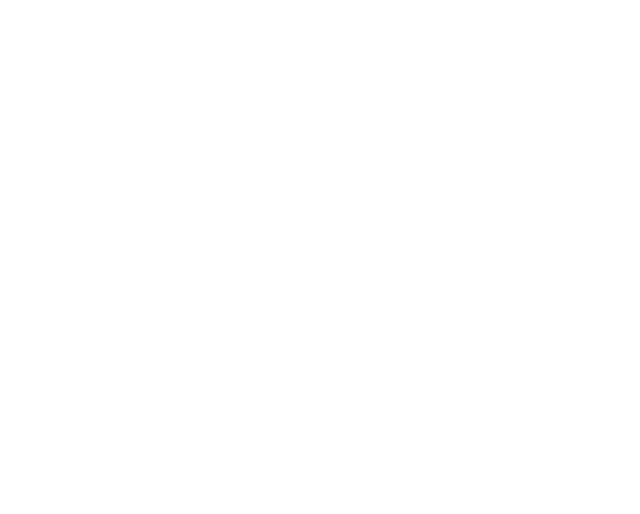
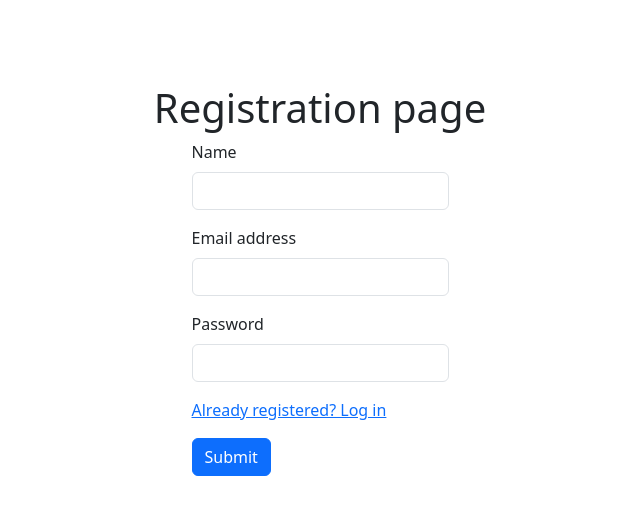
Before and after one commit to TsNikolay/Expense-Managment-App, a React (Create React App) app in the folder client/: page /registration in a window 1280 px wide. Before the commit this address had no page. Shown: the top 514 px of the page, without its empty margins (320-960 px from the left). Built offline with nearby package versions, Linux system fonts and the light colour scheme.

Commit message:
Basic Login and Registration pages templates were added

```diff
--- a/client/src/App.js
+++ b/client/src/App.js
@@ -1,12 +1,16 @@
 import "./App.css";
 import { Route, Routes } from "react-router-dom";
 import Homepage from "./pages/Homepage";
+import Registration from "./pages/Registration";
+import Login from "./pages/Login";
 
 function App() {
   return (
     <div>
       <Routes>
         <Route path="/" element={<Homepage />} />
+        <Route path="/registration" element={<Registration />} />
+        <Route path="/login" element={<Login />} />
       </Routes>
     </div>
   );
--- a/client/src/components/Tamplate/Header.js
+++ b/client/src/components/Tamplate/Header.js
@@ -19,7 +19,7 @@
           </button>
           <div className="collapse navbar-collapse" id="navbarTogglerDemo01">
             <Link className="navbar-brand text-white" href="#">
-              Hidden brand
+              Expense Management
             </Link>
             <ul className="navbar-nav ms-auto mb-2 mb-lg-0">
               <li className="nav-item">
--- /dev/null
+++ b/client/src/pages/Login.js
@@ -0,0 +1,54 @@
+import React from "react";
+import styles from "./Registration.module.css";
+import { Link } from "react-router-dom";
+
+const Login = () => {
+  const submitHandler = (event) => {
+    event.preventDefault();
+
+    const formData = {
+      email: event.target.elements.email.value,
+      password: event.target.elements.password.value,
+    };
+    console.log(formData);
+  };
+
+  return (
+    <div className={styles.container}>
+      <h1>Login page</h1>
+      <form onSubmit={submitHandler}>
+        <div className="mb-3">
+          <label htmlFor="exampleInputEmail1" className="form-label">
+            Email address
+          </label>
+          <input
+            type="email"
+            className="form-control"
+            id="exampleInputEmail1"
+            name="email"
+            aria-describedby="emailHelp"
+          />
+        </div>
+        <div className="mb-3">
+          <label htmlFor="exampleInputPassword1" className="form-label">
+            Password
+          </label>
+          <input
+            type="password"
+            className="form-control"
+            id="exampleInputPassword1"
+            name="password"
+          />
+        </div>
+        <Link to="/registration" className="d-block mb-2">
+          <p>Don't have an account? Sign up</p>
+        </Link>
+        <button type="submit" className="btn btn-primary">
+          Submit
+        </button>
+      </form>
+    </div>
+  );
+};
+
+export default Login;
--- /dev/null
+++ b/client/src/pages/Registration.js
@@ -0,0 +1,67 @@
+import React from "react";
+import styles from "./Registration.module.css";
+import { Link } from "react-router-dom";
+
+const Registration = () => {
+  const submitHandler = (event) => {
+    event.preventDefault();
+
+    const formData = {
+      name: event.target.elements.name.value,
+      email: event.target.elements.email.value,
+      password: event.target.elements.password.value,
+    };
+    console.log(formData);
+  };
+
+  return (
+    <div className={styles.container}>
+      <h1>Registration page</h1>
+      <form onSubmit={submitHandler}>
+        <div className="mb-3">
+          <label htmlFor="exampleInputName1" className="form-label">
+            Name
+          </label>
+          <input
+            type="text"
+            className="form-control"
+            id="exampleInputName1"
+            name="name"
+            aria-describedby="nameHelp"
+          />
+        </div>
+        <div className="mb-3">
+          <label htmlFor="exampleInputEmail1" className="form-label">
+            Email address
+          </label>
+          <input
+            type="email"
+            className="form-control"
+            id="exampleInputEmail1"
+            name="email"
+            aria-describedby="emailHelp"
+          />
+        </div>
+        <div className="mb-3">
+          <label htmlFor="exampleInputPassword1" className="form-label">
+            Password
+          </label>
+          <input
+            type="password"
+            className="form-control"
+            id="exampleInputPassword1"
+            name="password"
+          />
+        </div>
+        <Link to="/login" className="d-block mb-2">
+          <p>Already registered? Log in</p>
+        </Link>
+        <button type="submit" className="btn btn-primary">
+          Submit
+        </button>
+      </form>
+    </div>
+  );
+};
+
+export default Registration;
--- /dev/null
+++ b/client/src/pages/Registration.module.css
@@ -0,0 +1,7 @@
+.container{
+    display:flex;
+    flex-direction: column;
+    align-items: center;
+    justify-content: center;
+    height: 70vh;
+}
```
